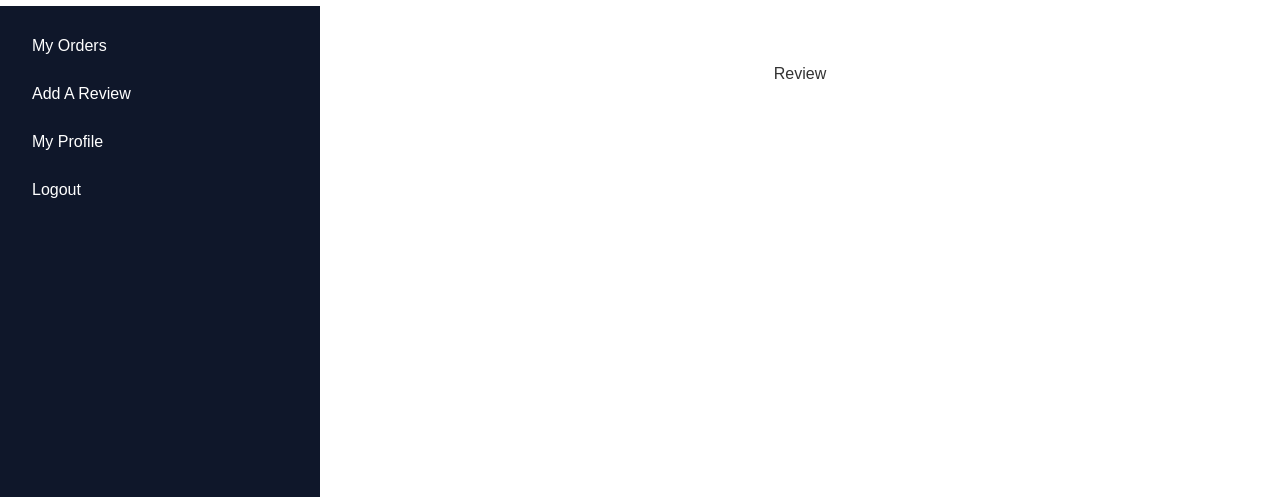
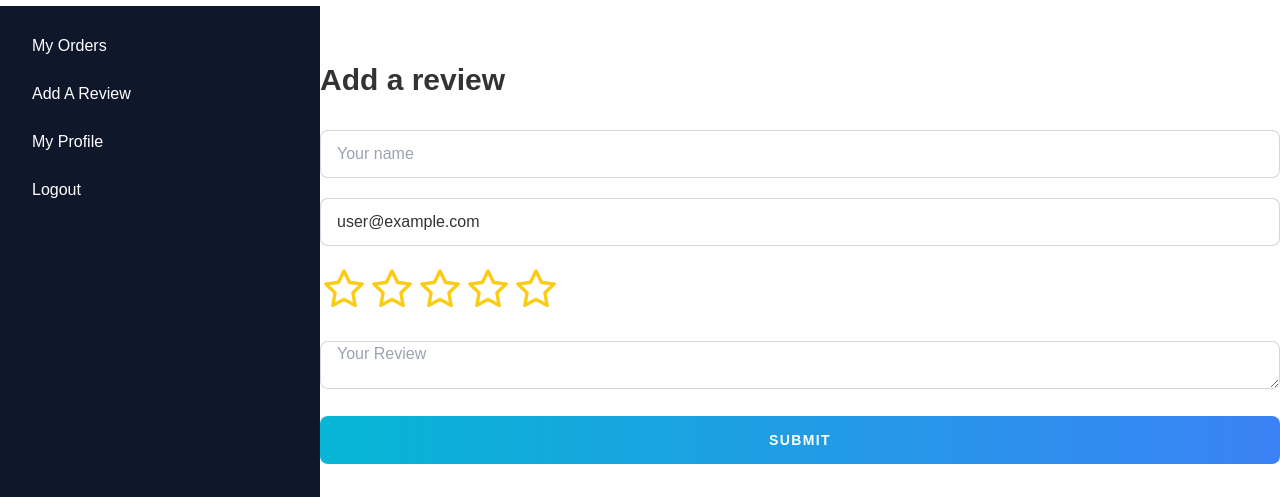
Before and after one commit to Rafin31/autoPartsClient, a React (Create React App) app: page /dashboard/addreview in a window 1280 px wide. Shown: the part 303-800 px from the top of the page. Built offline with nearby package versions, Linux system fonts and the light colour scheme; no server answers; sample sign-in values are in the browser's storage.

Commit message:
Review and profile ui done

```diff
--- a/src/Pages/Dashboard/AddReview.js
+++ b/src/Pages/Dashboard/AddReview.js
@@ -1,9 +1,135 @@
-import React from 'react';
+import axios from 'axios';
+import React, { useRef, useState } from 'react';
+import { useAuthState } from 'react-firebase-hooks/auth';
+import { AiFillStar } from 'react-icons/ai'
+import { AiOutlineStar } from 'react-icons/ai'
+import { useForm } from 'react-hook-form';
+import Rating from 'react-rating';
+import Swal from 'sweetalert2';
+import auth from '../../firebase.init';
 
 const AddReview = () => {
+    const { register, handleSubmit, formState: { errors } } = useForm();
+    const [user] = useAuthState(auth)
+
+    const [value, setValue] = useState(5);
+
+    const onSubmit = (data) => {
+
+        const review = {
+            name: data.name,
+            email: data.email,
+            rating: value,
+            review: data.review
+        }
+
+        axios.post("/review", { review })
+            .then(res => {
+                if (res.status === 200) {
+                    Swal.fire({
+                        icon: 'success',
+                        title: 'Review Has been placed',
+                        text: `Your Review Has been placed. Thank you`,
+                    })
+                } else {
+                    Swal.fire({
+                        icon: 'error',
+                        title: 'Something Went Wrong',
+                        text: `Something Went Wrong. Try again`,
+                    })
+                }
+            })
+
+
+
+
+
+    }
     return (
-        <div>
-            Review
+        <div className='container mx-w-[1700px] mx-auto'>
+
+            <div className="title mb-8">
+                <p className="title-text text-3xl font-extrabold">Add a review</p>
+            </div>
+
+            <form onSubmit={handleSubmit(onSubmit)}>
+
+                <div className="nameInput mb-5">
+                    <input type="text" name='name' placeholder='Your name' className={` input input-bordered w-full  ${errors?.name && "border-2 border-red-600"}`}
+
+                        {...register("name",
+                            {
+                                required: {
+                                    value: true,
+                                    message: "Name Required"
+                                }
+                            },
+                        )} />
+
+
+                    {errors.name?.type === 'required' && <span className="ml-2 font-bold label-text-alt text-red-500">{errors.name.message}</span>}
+
+
+                </div>
+
+                <div className="emailInput mb-5">
+                    <input readOnly type="text" name='email' value={user?.email} className={` input input-bordered w-full  ${errors?.email && "border-2 border-red-600"}`}
+
+                        {...register("email",
+                            {
+                                required: {
+                                    value: true,
+                                    message: "Email Required"
+                                },
+                                pattern: {
+                                    value: /[a-z0-9]+@[a-z]+\.[a-z]{2,3}/,
+                                    message: 'Invalid Email'
+                                }
+                            },
+                        )} />
+
+
+                    {errors.email?.type === 'required' && <span className="ml-2 font-bold label-text-alt text-red-500">{errors.email.message}</span>}
+                    {errors.email?.type === 'pattern' && <span className="ml-2 font-bold label-text-alt text-red-500">{errors.email.message}</span>}
+
+                </div>
+
+                <Rating
+                    className='pb-5'
+                    readonly={false}
+                    emptySymbol={<AiOutlineStar className='text-yellow-400 text-5xl' />}
+                    placeholderSymbol={<AiFillStar className='text-yellow-400 text-5xl' />}
+                    fullSymbol={<AiFillStar className='text-yellow-400 text-5xl' />}
+                    onChange={(event) => {
+                        setValue(event);
+                    }}
+                />
+
+                <div className="reviewInput mb-5">
+                    <textarea type="text" name='review' placeholder='Your Review' className={` input input-bordered w-full  ${errors?.review && "border-2 border-red-600"}`}
+
+                        {...register("review",
+                            {
+                                required: {
+                                    value: true,
+                                    message: "Review Required"
+                                }
+                            },
+                        )} />
+
+
+                    {errors.review?.type === 'required' && <span className="ml-2 font-bold label-text-alt text-red-500">{errors.review.message}</span>}
+
+
+                </div>
+
+                <button type='submit' htmlFor="my-modal-4" className="btn text-white tracking-widest border-0
+                           bg-gradient-to-r from-cyan-500 to-blue-500  w-full
+                           hover:from-blue-500 hover:to-cyan-500">Submit</button>
+
+
+
+            </form>
         </div>
     );
 };
--- a/src/Pages/Dashboard/Profile.js
+++ b/src/Pages/Dashboard/Profile.js
@@ -1,9 +1,127 @@
 import React from 'react';
+import { useAuthState } from 'react-firebase-hooks/auth';
+import { useForm } from 'react-hook-form';
+import auth from '../../firebase.init';
 
 const Profile = () => {
+    const { register, handleSubmit, formState: { errors } } = useForm();
+
+    const [user] = useAuthState(auth)
+
+    const onSubmit = (data) => {
+
+        console.log(data);
+    }
+
     return (
-        <div>
-            profile
+        <div className='container max-w-[1700px] mx-auto px-10'>
+            <div className="title mb-8">
+                <p className="title-text text-3xl font-extrabold">My Profile</p>
+            </div>
+
+            <form onSubmit={handleSubmit(onSubmit)}>
+
+                <div className="nameInput mb-5">
+                    <input type="text" name='name' placeholder='Your name' value={user.displayName && user.displayName} className={` input input-bordered w-full  ${errors?.name && "border-2 border-red-600"}`}
+
+                        {...register("name",
+                            {
+                                required: {
+                                    value: true,
+                                    message: "Name Required"
+                                }
+                            },
+                        )} />
+
+
+                    {errors.name?.type === 'required' && <span className="ml-2 font-bold label-text-alt text-red-500">{errors.name.message}</span>}
+
+
+                </div>
+
+                <div className="emailInput mb-5">
+                    <input readOnly type="text" name='email' value={user?.email} className={` input input-bordered w-full  ${errors?.email && "border-2 border-red-600"}`}
+
+                        {...register("email",
+                            {
+                                required: {
+                                    value: true,
+                                    message: "Email Required"
+                                },
+                                pattern: {
+                                    value: /[a-z0-9]+@[a-z]+\.[a-z]{2,3}/,
+                                    message: 'Invalid Email'
+                                }
+                            },
+                        )} />
+
+
+                    {errors.email?.type === 'required' && <span className="ml-2 font-bold label-text-alt text-red-500">{errors.email.message}</span>}
+                    {errors.email?.type === 'pattern' && <span className="ml-2 font-bold label-text-alt text-red-500">{errors.email.message}</span>}
+
+                </div>
+
+                <div className="phoneInput mb-5">
+                    <input type="number" name='number' placeholder='Your Phone Number' className={` input input-bordered w-full  ${errors?.number && "border-2 border-red-600"}`}
+
+                        {...register("number",
+                            {
+                                required: {
+                                    value: true,
+                                    message: "Phone Number Required"
+                                }
+                            },
+                        )} />
+
+
+                    {errors.number?.type === 'required' && <span className="ml-2 font-bold label-text-alt text-red-500">{errors.number.message}</span>}
+
+                </div>
+
+                <div className="addressInput mb-5">
+                    <input type="text" name='number' placeholder='Your Address' className={` input input-bordered w-full  ${errors?.address && "border-2 border-red-600"}`}
+
+                        {...register("address",
+                            {
+                                required: {
+                                    value: true,
+                                    message: "Address Required"
+                                }
+                            },
+                        )} />
+
+
+                    {errors.address?.type === 'required' && <span className="ml-2 font-bold label-text-alt text-red-500">{errors.address.message}</span>}
+
+                </div>
+
+                <div className="linkdinInput mb-5">
+                    <input type="text" name='number' placeholder='Your Linkdin Profile Link' className={` input input-bordered w-full  ${errors?.linkdin && "border-2 border-red-600"}`}
+
+                        {...register("linkdin",
+                            {
+                                required: {
+                                    value: true,
+                                    message: "Linkdin Profile Link Required"
+                                }
+                            },
+                        )} />
+
+
+                    {errors.linkdin?.type === 'required' && <span className="ml-2 font-bold label-text-alt text-red-500">{errors.linkdin.message}</span>}
+
+                </div>
+
+
+
+
+                <button type='submit' htmlFor="my-modal-4" className="btn text-white tracking-widest border-0
+                           bg-gradient-to-r from-cyan-500 to-blue-500  w-full
+                           hover:from-blue-500 hover:to-cyan-500">Update</button>
+
+
+
+            </form>
         </div>
     );
 };
```
